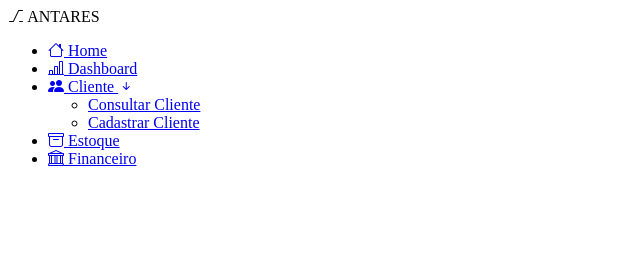
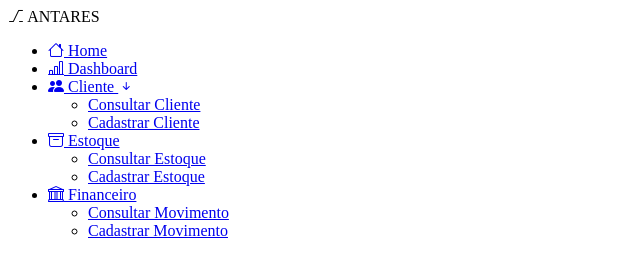
Before and after one commit to Elton-N/Antares, a plain HTML site: page pages.html in a window 1280 px wide. Shown: the whole page, without its empty margins (0-640 px from the left). Drawn offline with nearby package versions, Linux system fonts and the light colour scheme.

Commit message:
Criaçao de Sub-Menus

```diff
--- a/pages.html
+++ b/pages.html
@@ -46,15 +46,13 @@
                 </a>
                 <ul class="sub-menu">
                     <li>
-                        <a href="#">
-                            Consultar Cliente</a>
+                        <a href="#">Consultar Cliente</a>
                     </li>
                     <li>
-                        <a href="#">
-                            Cadastrar Cliente</a>
+                        <a href="#">Cadastrar Cliente</a>
                     </li>
 
-                </ul>
+              </ul>
             </li>
             <li class="item-menu">
                 <a href="#" class="icones">
@@ -63,6 +61,14 @@
                     </span>
                     <span class="text-list">Estoque</span>
                 </a>
+                <ul class="sub-menu">
+                    <li>
+                        <a href="#">Consultar Estoque</a>
+                    </li>
+                    <li>
+                        <a href="#">Cadastrar Estoque</a>
+                    </li>
+              </ul>
             </li>
             <li class="item-menu">
                 <a href="#" class="icones">
@@ -71,6 +77,18 @@
                     </span>
                     <span class="text-list">Financeiro</span>
                 </a>
+                <ul class="sub-menu">
+                    <li>
+                        <a href="#">
+                            Consultar Movimento</a>
+                    </li>
+                    <li>
+                        <a href="#">
+                            Cadastrar Movimento</a>
+                    </li>
+
+
+              </ul>
             </li>
         </ul>
     </nav>
```
